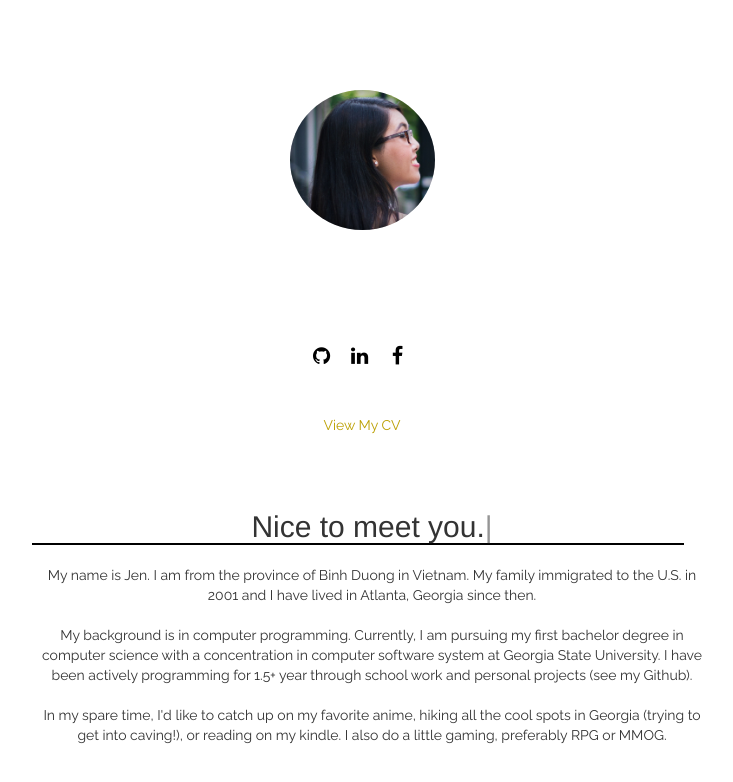
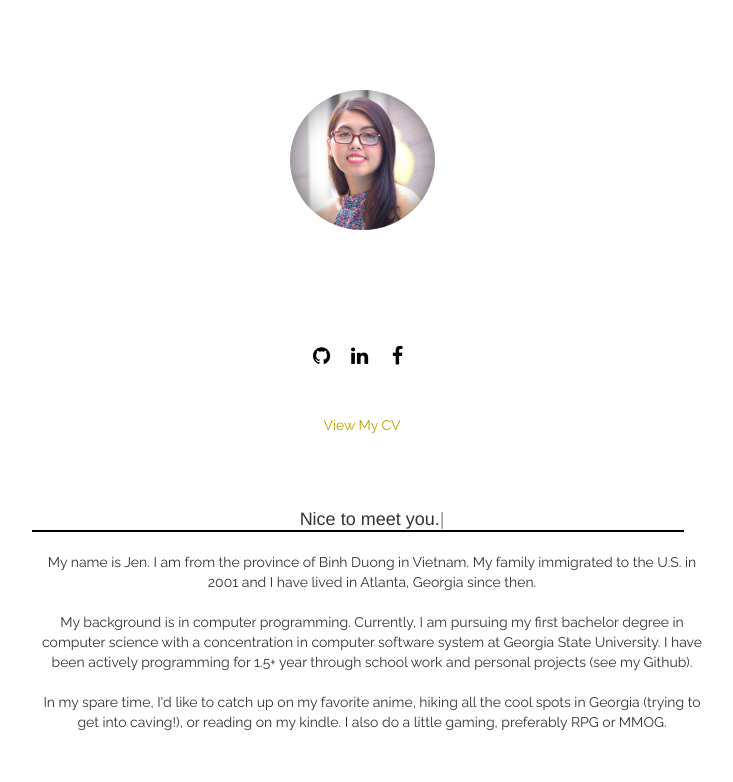
Before and after one commit to frances-ho/frances-ho.github.io, a plain HTML site: page index.html in a window 1280 px wide. Shown: the whole page, without its empty margins (278-1011 px from the left). Drawn offline with Linux system fonts and the light colour scheme.

Commit message:
changed avatar

```diff
--- a/index.html
+++ b/index.html
@@ -73,7 +73,7 @@
 
         <!--Typed string -->
         <div id="typed-strings">
-            <center><h2><span id="typed"></span></h2></center>
+            <center><h4><span id="typed"></span></h4></center>
         <!--Typed string -->
 
         <hr id="aboutmeline">
--- a/style.css
+++ b/style.css
@@ -16,7 +16,7 @@ html, body {
 
 
 #avatar {
-    background-image: url("Images/avatar.jpg");
+    background-image: url("Images/avatar2.jpg");
     width: 145px;
     height: 140px;
     border-radius: 50%;
```
Also changed, not shown: Images/avatar2.jpg (added).
